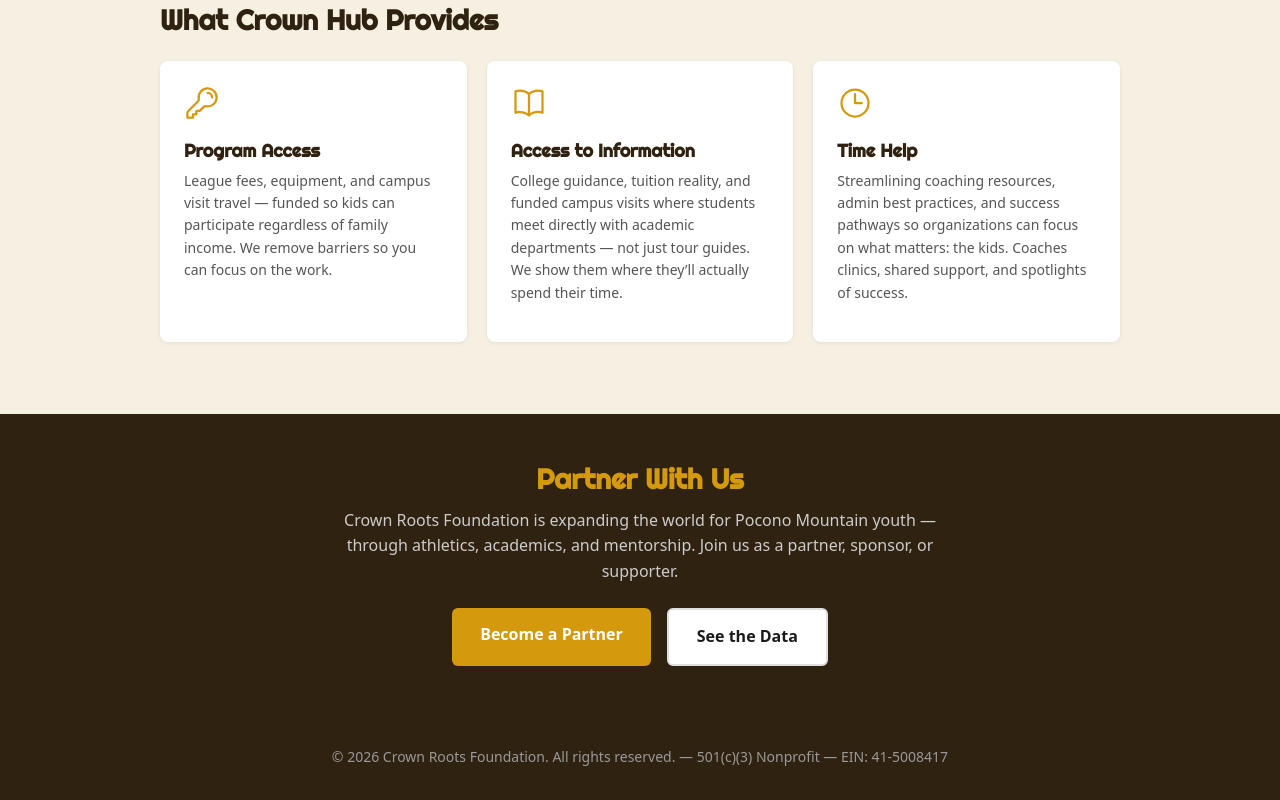
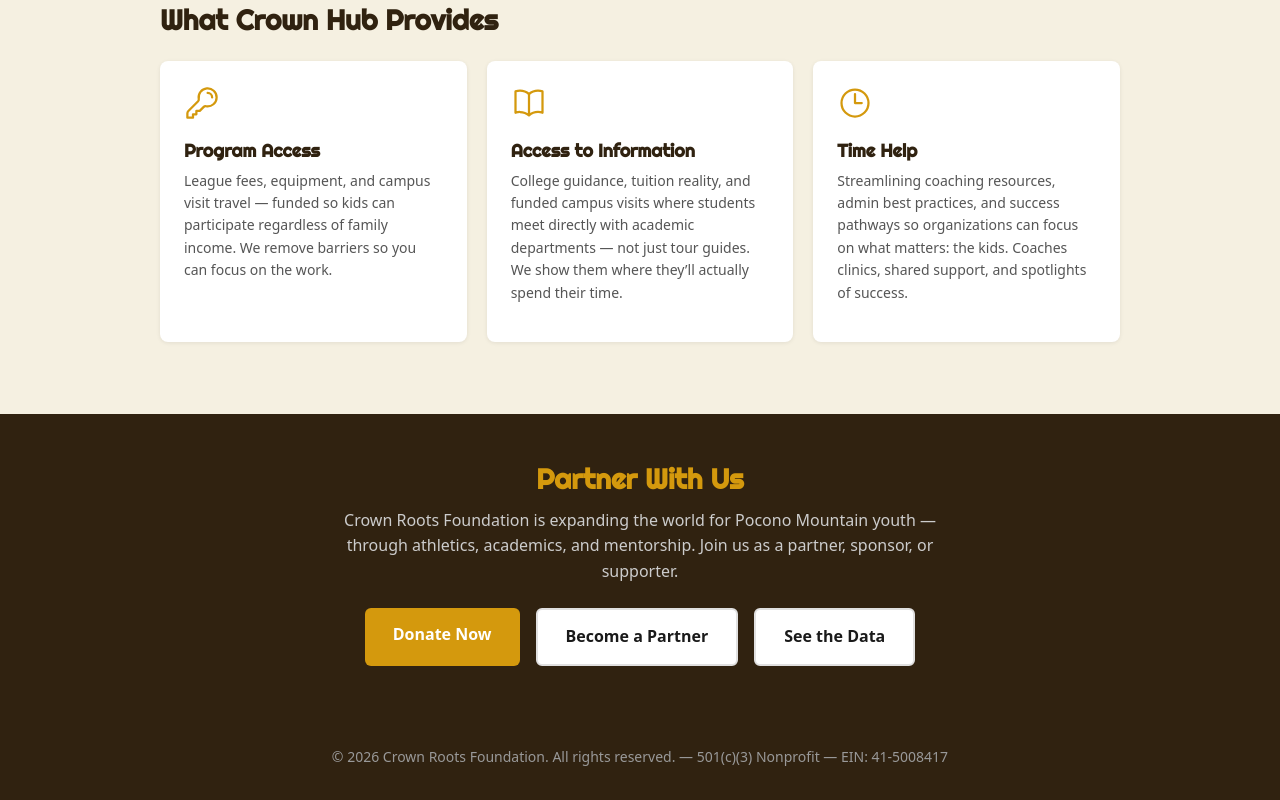
Before and after one commit to jeffpollastro/crown-roots-foundation, a website: page index.html in a window 1280 px wide. Shown: the part 1964-2764 px from the top of the page. Drawn offline with Linux system fonts and the light colour scheme.

Commit message:
Wire up the live Zeffy Donate button and link the full College Database app
Nav "Donate" link now points to the real Zeffy donation form on every
page, replacing a #donate anchor scroll that was a dead link on four of
seven pages and did not lead to an actual giving action anywhere.
Homepage CTA banner gets its own "Donate Now" button alongside Become a
Partner and See the Data.

Also adds a direct link from the College Database explainer page to the
live app (college-database-sooty.vercel.app), and fixes a stale footer
domain on the student roadmap one-pager.

Co-Authored-By: Claude Sonnet 5 <noreply@anthropic.com>

```diff
--- a/index.html
+++ b/index.html
@@ -85,7 +85,7 @@
             <span>Crown Roots Foundation</span>
         </a>
                 <div class="nav-right">
-            <a href="#donate" class="btn-nav-donate">Donate</a>
+            <a href="https://www.zeffy.com/en-US/donation-form/donate-to-pocono-youth-opportunity" class="btn-nav-donate" target="_blank" rel="noopener noreferrer">Donate</a>
             <button class="nav-toggle" aria-label="Toggle navigation">&#9776;</button>
         </div>
         <ul class="nav-links">
@@ -175,7 +175,8 @@
     <h2>Partner With Us</h2>
     <p>Crown Roots Foundation is expanding the world for Pocono Mountain youth &mdash; through athletics, academics, and mentorship. Join us as a partner, sponsor, or supporter.</p>
     <div class="cta-buttons">
-        <a href="contact.html" class="btn btn-primary">Become a Partner</a>
+        <a href="https://www.zeffy.com/en-US/donation-form/donate-to-pocono-youth-opportunity" class="btn btn-primary" target="_blank" rel="noopener noreferrer">Donate Now</a>
+        <a href="contact.html" class="btn btn-secondary">Become a Partner</a>
         <a href="about.html#opportunity-gap" class="btn btn-secondary">See the Data</a>
     </div>
 </div>
```
Also changed, not shown: about.html (+1 -1 lines), board.html (+1 -1 lines), college-database.html (+11 -1 lines), contact.html (+1 -1 lines), learn.html (+1 -1 lines), scholarships.html (+1 -1 lines), student_roadmap_onepager.html (+1 -1 lines).
